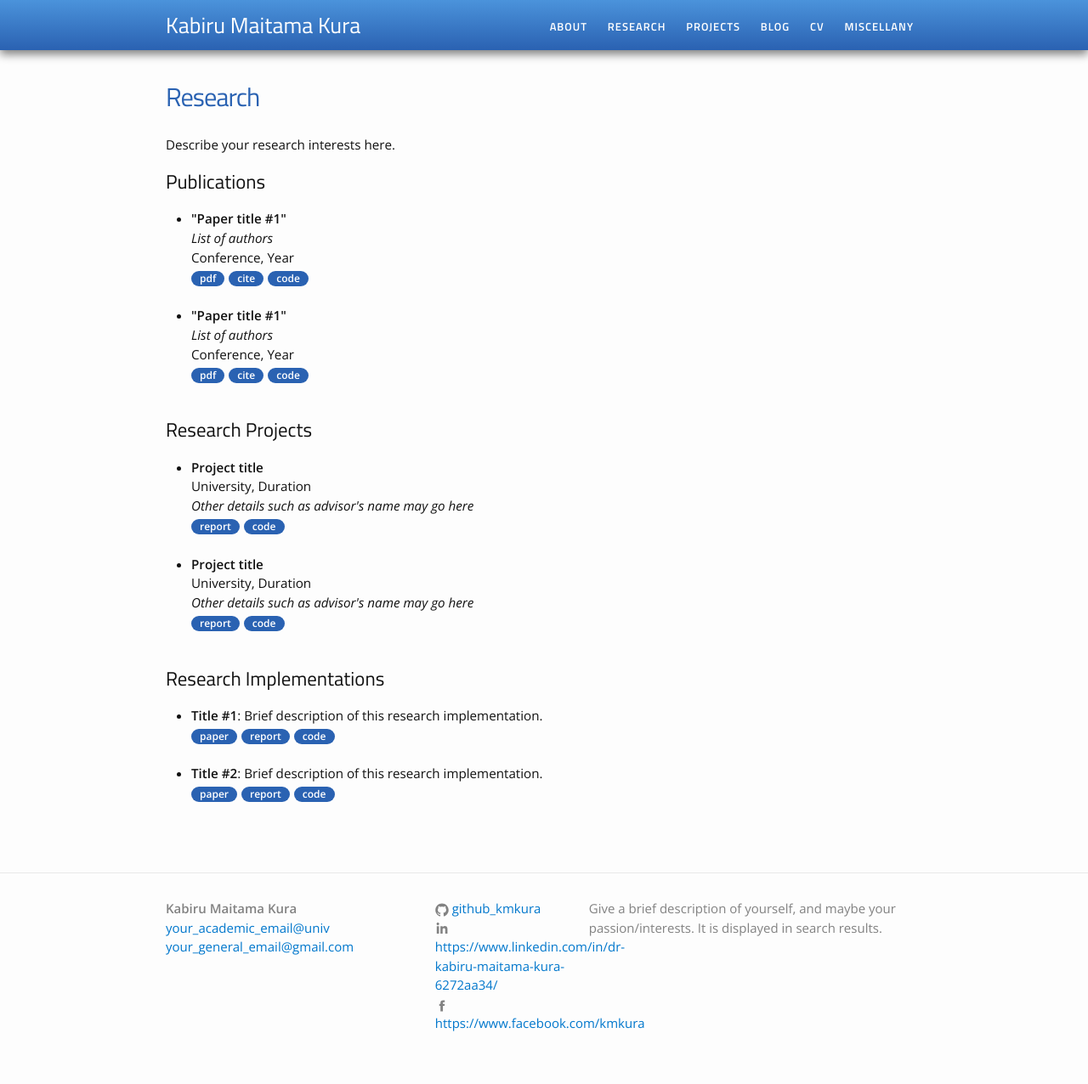
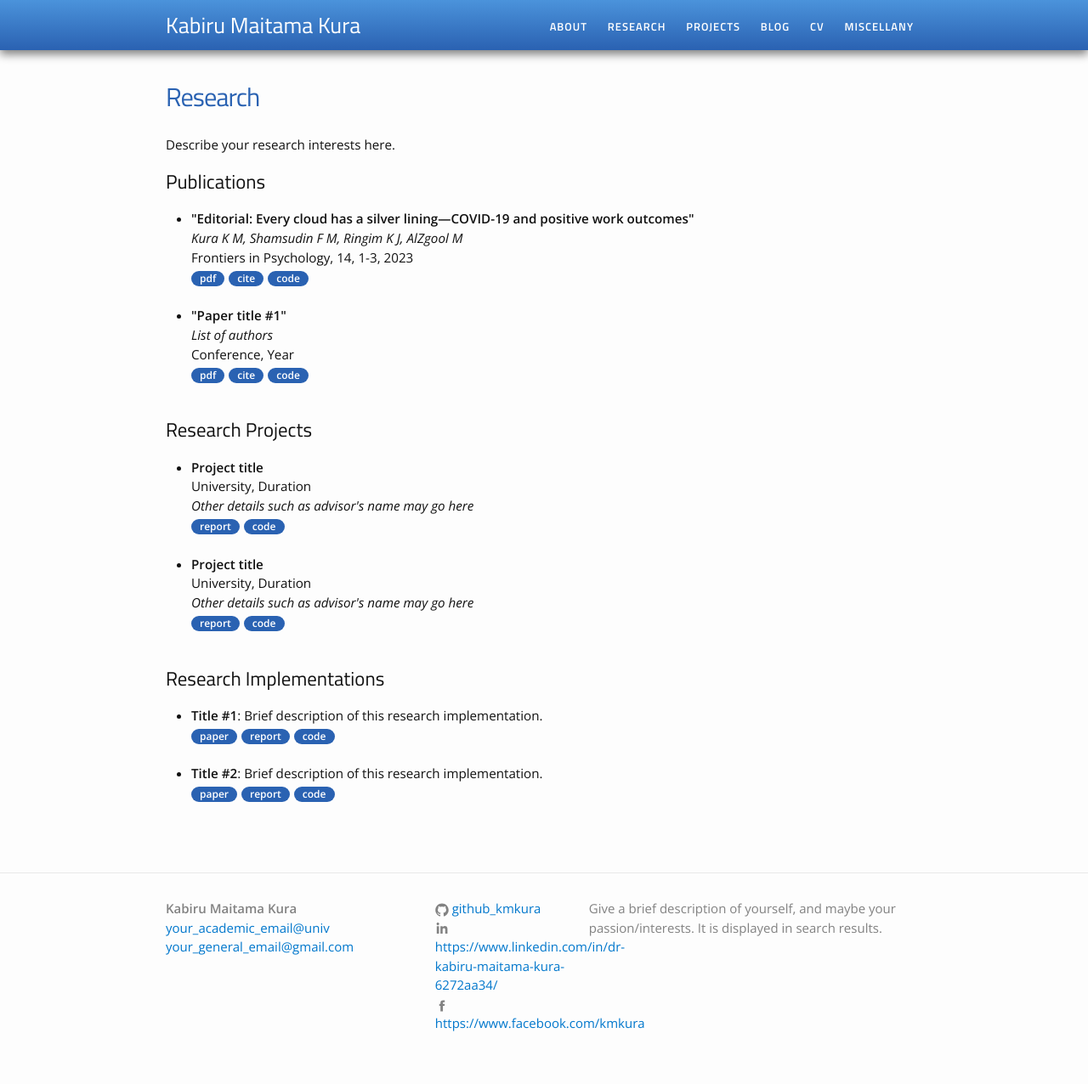
Before and after one commit to kmkura/kmkura.github.io, a Jekyll site: the page built from research.md, in a window 1280 px wide. Shown: the whole page at 85% size. Built offline with Jekyll 4.4.1, drawn with Linux system fonts in a browser that asks for light colours.

Commit message:
Update research.md

```diff
--- a/research.md
+++ b/research.md
@@ -9,9 +9,9 @@ Describe your research interests here.
 <h2>Publications</h2>
 <ul>
 	<li>
-		<b>"Paper title #1"</b><br>
-		<i>List of authors</i><br>
-		Conference, Year<br>
+		<b>"Editorial: Every cloud has a silver lining—COVID-19 and positive work outcomes"</b><br>
+		<i>Kura K M, Shamsudin F M, Ringim K J, AlZgool M </i><br>
+		Frontiers in Psychology, 14, 1-3, 2023<br>
 		<a href=""><div class="color-button">pdf</div></a><a href=""><div class="color-button">cite</div></a><a href=""><div class="color-button">code</div></a>
 	</li><br>
 	<li>
```
